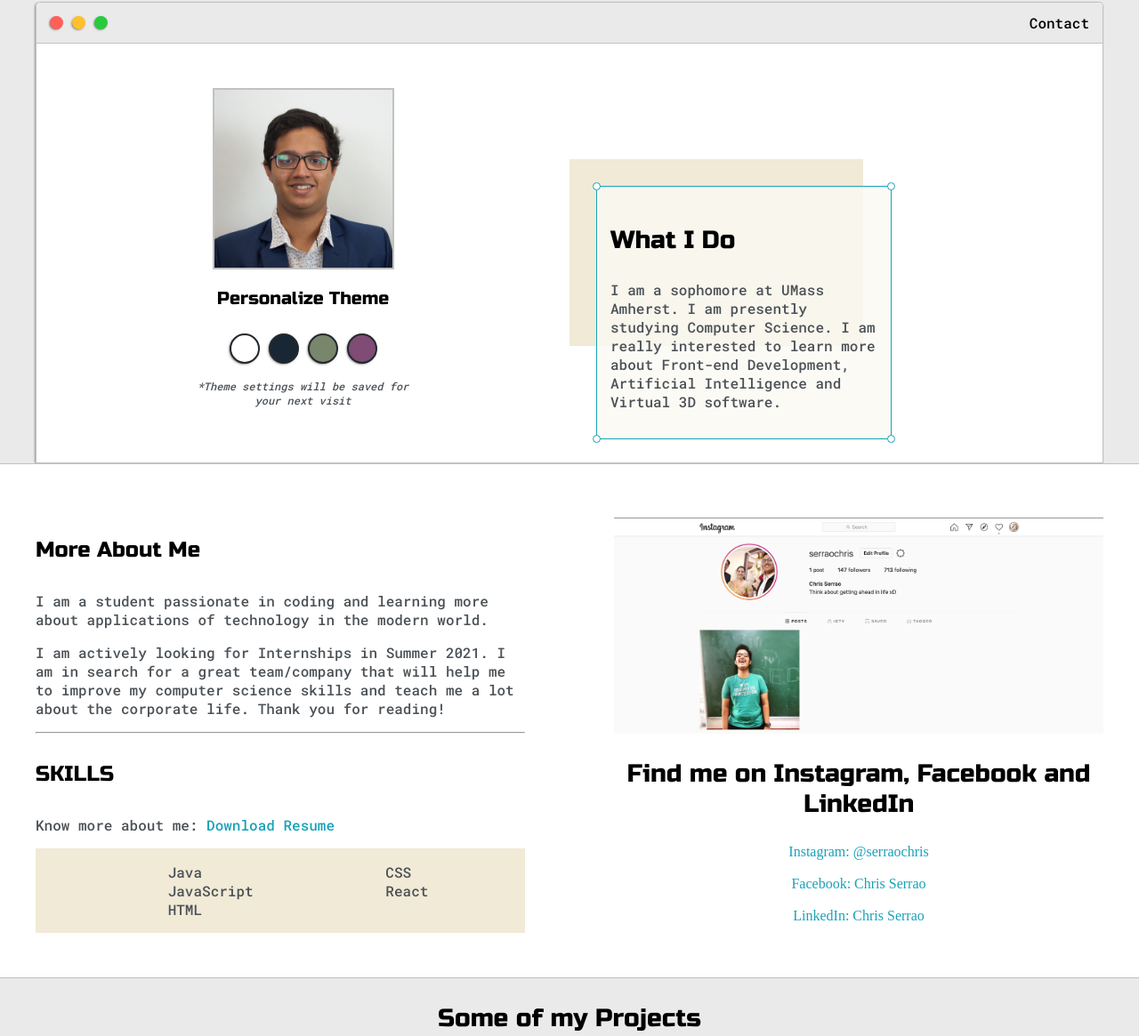
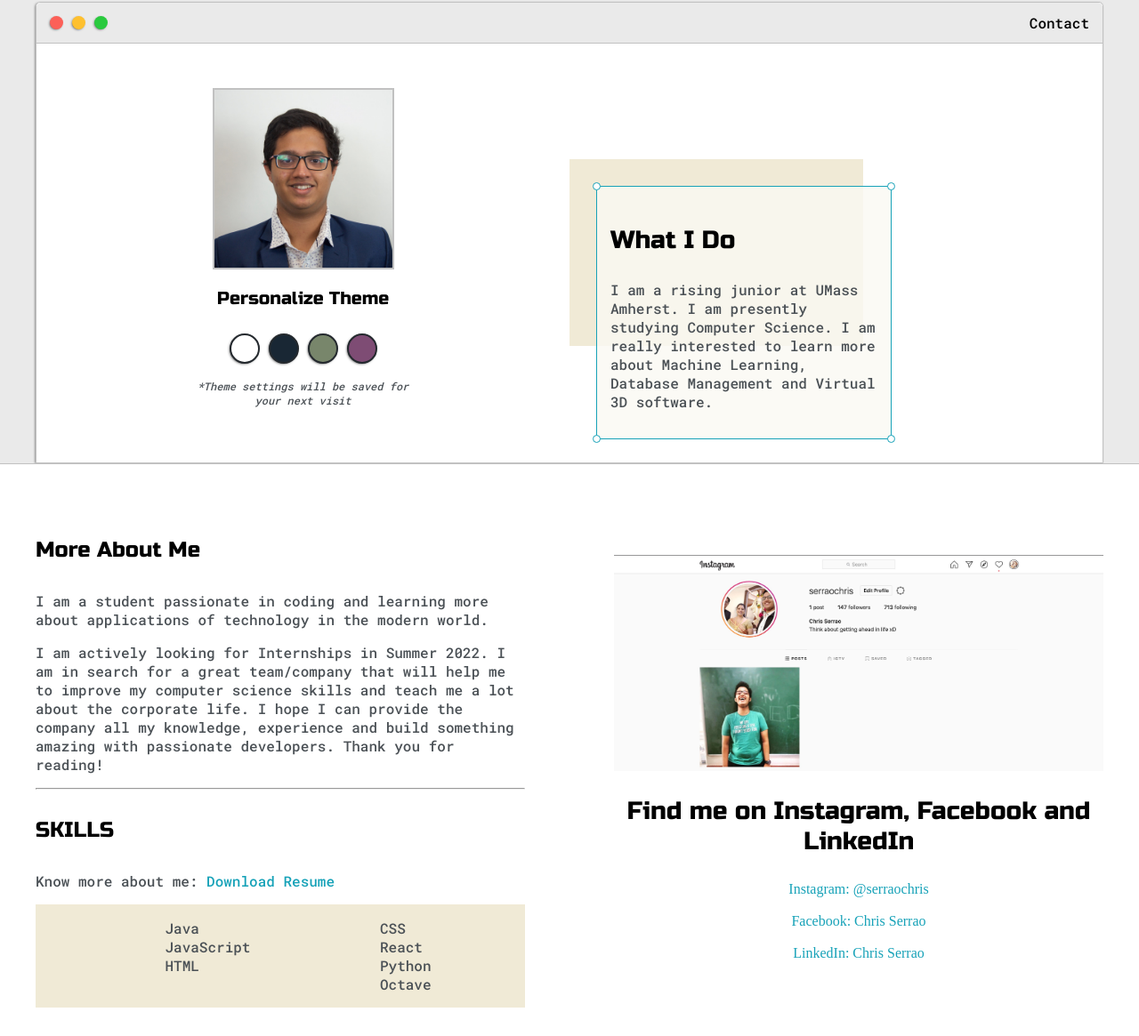
Before and after one commit to uvrays123/website, a plain HTML site: page index.html in a window 1280 px wide. Shown: the part 159-1324 px from the top of the page at 89% size. Drawn offline with Linux system fonts and the light colour scheme.

Commit message:
Updated Resume & Projects

```diff
--- a/index.html
+++ b/index.html
@@ -56,8 +56,8 @@
                 <div id="corner-tl" class="corner"></div>
                 <div id="corner-tr" class="corner"></div>
                 <h3>What I Do</h3>
-                <p>I am a sophomore at UMass Amherst. I am presently studying Computer Science. I am really
-                interested to learn more about Front-end Development, Artificial Intelligence and Virtual 3D software.</p>
+                <p>I am a rising junior at UMass Amherst. I am presently studying Computer Science. I am really
+                interested to learn more about Machine Learning, Database Management and Virtual 3D software.</p>
                 <div id="corner-bl" class="corner"></div>
                 <div id="corner-br" class="corner"></div>
               </div>
@@ -76,8 +76,9 @@
 
               <p>I am a student passionate in coding and learning more about applications of technology in the modern world.</p>
 
-              <p>I am actively looking for Internships in Summer 2021. I am in search for a great team/company
+              <p>I am actively looking for Internships in Summer 2022. I am in search for a great team/company
               that will help me to improve my computer science skills and teach me a lot about the corporate life.
+	      I hope I can provide the company all my knowledge, experience and build something amazing with passionate developers.
               Thank you for reading!</p>
 
               <hr>
@@ -95,6 +96,8 @@
                 <ul>
                   <li>CSS</li>
                   <li>React</li>
+		  <li>Python</li>
+		  <li>Octave</li>
                 </ul>
               </div>
           </div>
@@ -164,8 +167,9 @@
             <div class="post">
               <img class="thumbnail" src="images/Project-1.jpg">
               <div class="post-preview">
-                <h6 class="post-title">DOM Game</h6>
-                <p class="post-intro">A simple dice game that can be played by two players.</p>
+                <h6 class="post-title">Twitter-Kafka</h6>
+                <p class="post-intro">A data streaming platform that takes real-time data from Twitter API using a Java Kafka Producer.
+		This real-time data is fed into Elastic Search using a Java Consumer with the help of Apache Kafka.</p>
                 <p><a target="_blank" href="https://github.com/uvrays123/DOM-Project">Code of the project</a></p>
                 <p><a target="_blank" href="https://uvrays123.github.io/DOM-Project/">Demo of the project</a></p>
               </div>
```
Also changed, not shown: 2 other files.
